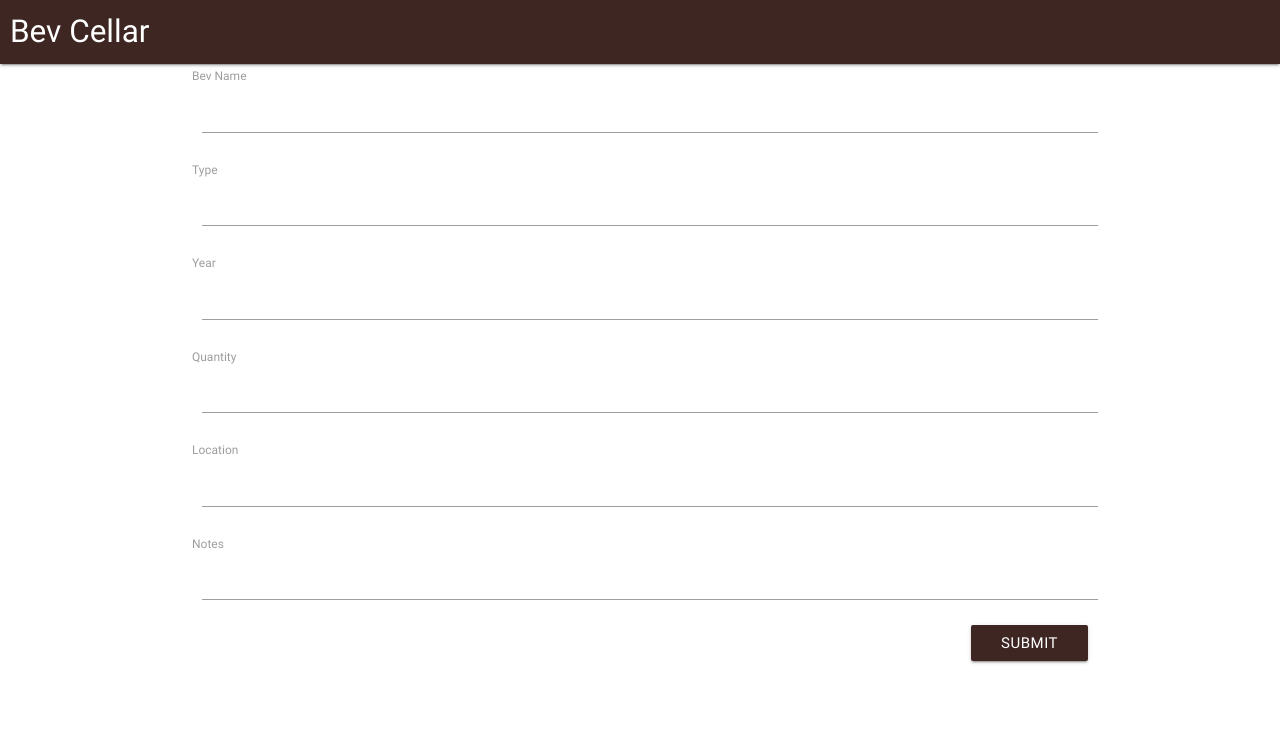
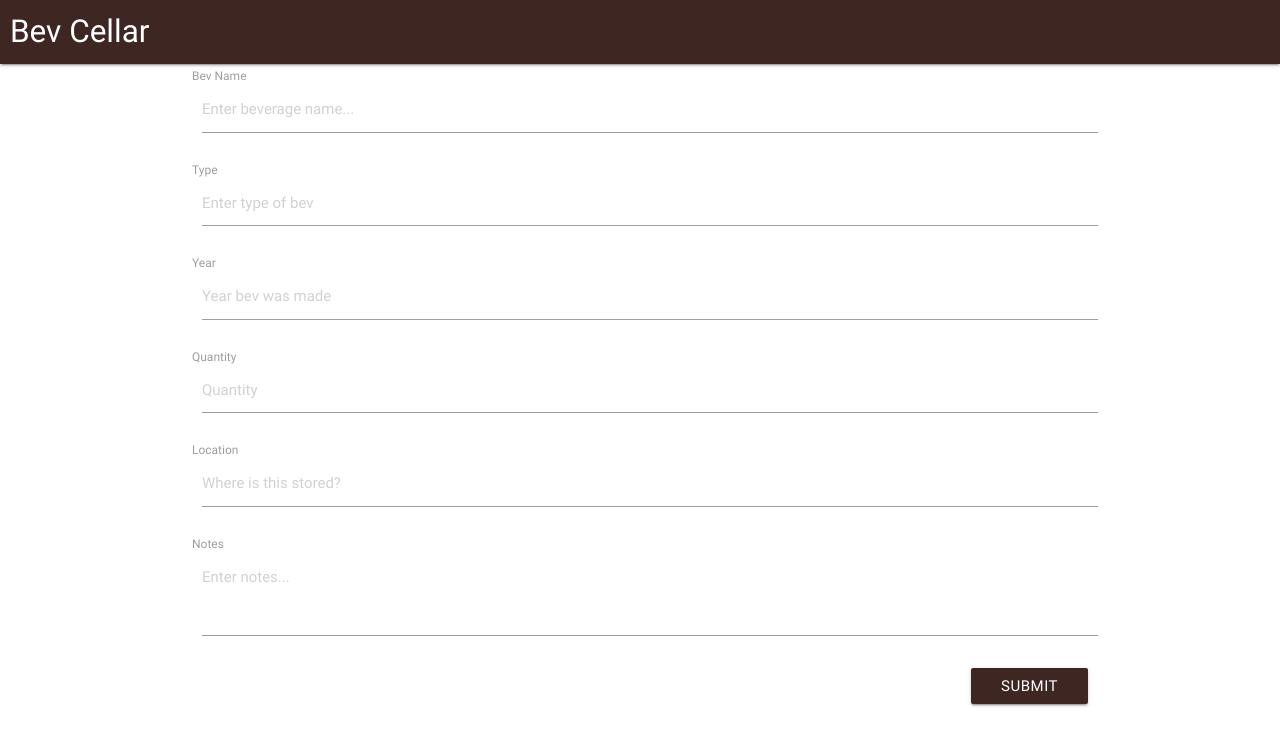
Before and after one commit to christianhoward/bev-cellar, a React (Create React App) app in the folder client/: page /form in a window 1280 px wide. Shown: the top 746 px of the page. Built offline with nearby package versions, Linux system fonts and the light colour scheme; no server answers.

Commit message:
Updated form fields so they aren't all text.

```diff
--- a/client/src/components/BevField.js
+++ b/client/src/components/BevField.js
@@ -1,13 +1,36 @@
 import React from 'react';
 
-export default ({ input, label, meta: { error, touched } }) => {
+export default ({ input, type, min, max, placeholder, rows, cols, label, meta: { error, touched } }) => {
+    switch (type) {
+        case 'number':
             return (
                 <div>
                     <label>{label}</label>
-            <input {...input} style={{ marginLeft: '10px', marginBottom: '5px' }} />
+                    <input {...input} type="number" min={min} max={max} style={{ marginLeft: '10px', marginBottom: '5px' }} placeholder={placeholder} />
                     <div className="red-text" style={{ marginBottom: '20px' }}>
                         {touched && error}
                     </div>
                 </div>
             );
+        case 'textarea':
+            return (
+                <div>
+                    <label>{label}</label>
+                    <textarea {...input} rows={rows} cols={cols} style={{ marginLeft: '10px', marginBottom: '5px' }} placeholder={placeholder} className="materialize-textarea"></textarea>
+                    <div className="red-text" style={{ marginBottom: '20px' }}>
+                        {touched && error}
+                    </div>
+                </div>
+            );
+        default:
+            return (
+                <div>
+                    <label>{label}</label>
+                    <input {...input} style={{ marginLeft: '10px', marginBottom: '5px' }} placeholder={placeholder} />
+                    <div className="red-text" style={{ marginBottom: '20px' }}>
+                        {touched && error}
+                    </div>
+                </div>
+            );
+    }
 };
--- a/client/src/components/BevForm.js
+++ b/client/src/components/BevForm.js
@@ -7,12 +7,11 @@
 import BevField from './BevField';
 import { submitBev, updateBev } from '../actions'
 
-
 class BevForm extends Component {
     renderFields() {
-        return _.map(formFields, ({ label, name }) => {
+        return _.map(formFields, ({ label, name, type, min, max, rows, cols, placeholder }) => {
             return (
-                <Field key={name} component={BevField} type="text" label={label} name={name} />
+                <Field key={name} component={BevField} type={type} label={label} name={name} placeholder={placeholder} min={min} max={max} rows={rows} cols={cols} />
             );
         });
     }
--- a/client/src/components/formFields.js
+++ b/client/src/components/formFields.js
@@ -1,8 +1,8 @@
 export default [
-    { label: 'Bev Name', name: 'name' },
-    { label: 'Type', name: 'type' },
-    { label: 'Year', name: 'year' },
-    { label: 'Quantity', name: 'quantity' },
-    { label: 'Location', name: 'location' },
-    { label: 'Notes', name: 'notes' }
+    { label: 'Bev Name', name: 'name', type: 'text', placeholder: 'Enter beverage name...' },
+    { label: 'Type', name: 'type', type: 'text', placeholder: 'Enter type of bev'},
+    { label: 'Year', name: 'year', type: 'number', placeholder: 'Year bev was made', min: '1800', max: (new Date().getFullYear()) },
+    { label: 'Quantity', name: 'quantity', type: 'number', placeholder: 'Quantity', min: '1', max: '999' },
+    { label: 'Location', name: 'location', type: 'text', placeholder: 'Where is this stored?' },
+    { label: 'Notes', name: 'notes', type: 'textarea', rows: '5', cols: '50', placeholder: 'Enter notes...' }
 ];
```
Lines whose indentation alone changed are shown as unchanged.
